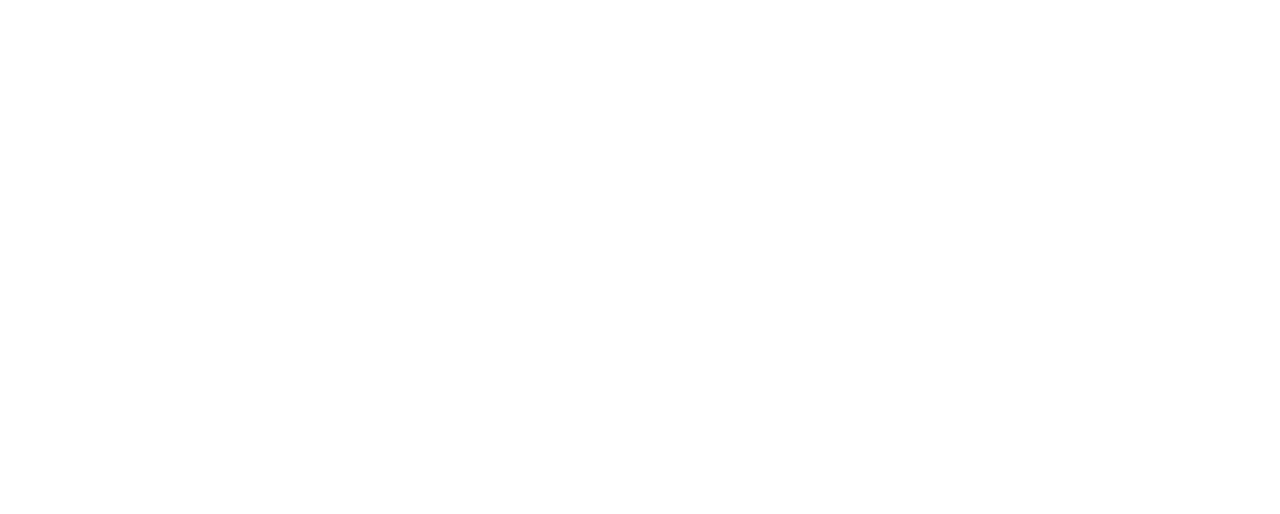
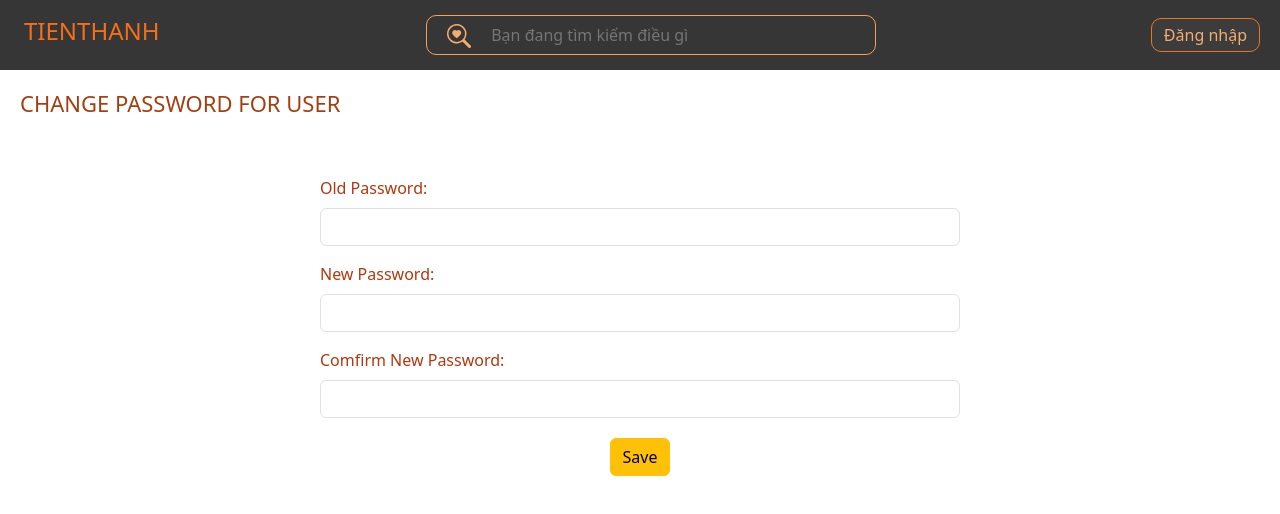
Before and after one commit to LeTienThanh1102/baitaprikki, a React (Create React App) app in the folder baithi/: page /changepass in a window 1280 px wide. Before the commit this address had no page. Shown: the top 514 px of the page. Built offline with nearby package versions, Linux system fonts and the light colour scheme.

Commit message:
update profile changpass

```diff
--- a/baithi/src/App.js
+++ b/baithi/src/App.js
@@ -10,6 +10,7 @@ import ManageUser from "./papes/admin/content/manageUser/ManageUser";
 import ManageQuiz from "./papes/admin/content/quizz/ManageQuiz";
 import ManageQuestion from "./papes/admin/content/question/ManageQuestion";
 import Profile from "./papes/profile/Profile";
+import ChangePass from "./papes/changePass/ChangePass";
 function App() {
   return (
     <div className="App">
@@ -20,6 +21,7 @@ function App() {
           <Route path="/resgister" element={<Register></Register>}></Route>
           <Route path="/about" element={<About></About>}></Route>
           <Route path="/profile" element={<Profile></Profile>}></Route>
+          <Route path="/changepass" element={<ChangePass></ChangePass>}></Route>
           <Route path="/admin" element={<Admin></Admin>}>
             <Route index element={<DashBoard />}></Route>
             <Route path="manager" element={<ManageUser />}></Route>
--- a/baithi/src/components/header/Header.js
+++ b/baithi/src/components/header/Header.js
@@ -61,11 +61,15 @@ function Header() {
                   <ul>
                     <li onClick={handleCloseMenu}>
                       <IoHomeOutline className="heeader-acc-icon" />
-                      <Link className="header-acc-link" to="/">Trang chủ</Link>
+                      <Link className="header-acc-link" to="/home">Trang chủ</Link>
                     </li>
                     <li onClick={handleCloseMenu}>
                       <IoSettingsOutline className="heeader-acc-icon"/>
                       <Link className="header-acc-link" to="/profile"> Xem trang cá nhân</Link>
+                    </li>
+                    <li onClick={handleCloseMenu}>
+                      <IoSettingsOutline className="heeader-acc-icon"/>
+                      <Link className="header-acc-link" to="/changepass"> Change Password</Link>
                     </li>
                     <li onClick={handleCloseMenu}>
                       <MdOutlineLogout className="heeader-acc-icon" />
--- a/baithi/src/components/header/Header.scss
+++ b/baithi/src/components/header/Header.scss
@@ -82,14 +82,6 @@
      animation: flider ease 0.5s;
   }
 }
-.header__account__edit::before{
-    content: "";
-        position: absolute;
-        width: 100%;
-        left: 0;
-        top: -2rem;
-        height: 4rem;
-}
 .header__account__body {
     ul{
     list-style: none;
@@ -97,7 +89,7 @@
 
     }
     li{
-    padding: 10px 0;
+    padding: 10px 12px;
     border-bottom: 1px solid #f3ae6d;
     }
 
@@ -109,7 +101,7 @@
 }
 .header-acc-link{
     text-transform: none;
-    font-size: 20px;
+    font-size: 18px;
     color: #e7771b;
     text-decoration: none;
     padding-top: 4px;
--- /dev/null
+++ b/baithi/src/papes/changePass/ChangePass.js
@@ -0,0 +1,71 @@
+import { useState } from 'react';
+import { changePassword } from '../../service/apiService';
+import Header from '../../components/header/Header';
+import './ChangePass.scss';
+import { ToastContainer, toast } from 'react-toastify';
+import 'react-toastify/dist/ReactToastify.css';
+function ChangePass() {
+    const [pass, setPass] = useState('');
+    const [newPass, setNewPass] = useState('');
+    const [rePass, setRePass] = useState('');
+    const hanndleChangePass = async () => {
+        if(newPass!==rePass){
+            toast.error("Mật khẩu mới không trùng khớp");
+            return;
+        }
+        let res = await changePassword(pass, newPass);
+        console.log(res);
+        if (res && res.EC === 0) {
+            toast.success("Change password Success !!!!");
+            setNewPass(''); setPass('');
+            setRePass('');
+        } else {
+            toast.error(res.EM);
+        }
+    };
+    return (
+        <>
+        <Header />
+        <ToastContainer />
+        <div className='change-title'>
+            <h2>Change Password For User</h2>
+        </div>
+        <div className="changePass">
+            <div className="col-md-6">
+                <label className="form-label">Old Password:</label>
+                <input
+                    type="password"
+                    className="form-control"
+                    value={pass}
+                    onChange={(e) => setPass(e.target.value)}
+                />
+            </div>
+            <div className="col-md-6 mt-3">
+                <label className="form-label">New Password:</label>
+                <input
+                    type="password"
+                    className="form-control"
+                    value={newPass}
+                    onChange={(e) => setNewPass(e.target.value)}
+                />
+            </div>
+            <div className="col-md-6 mt-3">
+                <label className="form-label">Comfirm New Password:</label>
+                <input
+                    type="password"
+                    className="form-control"
+                    value={rePass}
+                    onChange={(e) => setRePass(e.target.value)}
+                />
+            </div>
+            <div className="chang-pass">
+                <button className="btn btn-warning" onClick={() => hanndleChangePass()}>
+                    Save
+                </button>
+            </div>
+        </div>
+        </>
+    );
+}
+
+export default ChangePass;
--- /dev/null
+++ b/baithi/src/papes/changePass/ChangePass.scss
@@ -0,0 +1,21 @@
+.changePass{
+    margin-top: 60px;
+    display: flex;
+    flex-direction: column;
+    align-items: center;
+    justify-content: center;
+}
+.chang-pass{
+    margin-top: 20px;
+}
+.change-title{
+    margin-top: 90px;
+    padding-left: 20px;
+    color: rgb(165, 62, 14);
+    text-transform: uppercase;
+    h2{
+        font-size: 22px;
+
+    }
+
+}
--- a/baithi/src/papes/profile/Profile.scss
+++ b/baithi/src/papes/profile/Profile.scss
@@ -2,13 +2,15 @@
   position: relative;
   padding: 20px 50px;
   width: 100%;
+  height: 100vh;
+  padding-bottom: 100px;
   margin: 20px auto 0 auto;
   background-color: #2e2d2d;
 }
 .setting__container {
-    padding: 2rem;
+  padding: 12px;
   h1 {
-      font-size: 28px;
+    font-size: 32px;
     color: #d43d0f;
     margin-top: 40px;
     margin-bottom: 20px;
@@ -16,34 +18,38 @@
 }
 
 .setting__infor {
+  display: flex;
   h2 {
     font-size: 24px;
     padding-bottom: 1rem;
-      margin-bottom: 4rem;
+    margin-bottom: 2rem;
     color: #e2552a;
     border-bottom: 1px solid #aa1313;
+  }
 }
 
 .setting__infor__item {
   display: flex;
-      width: 100%;
+  flex-direction: column;
   margin-bottom: 20px;
   .setting__infor__item__input {
-        flex: 2 1;
     margin-right: 2rem;
+    padding: 0 12px;
     h3 {
       font-size: 18px;
+      color: #fff;
       margin-bottom: 1rem;
     }
 
     input {
-          width: 100%;
       border: none;
+      width: 700px;
       background-color: transparent !important;
-          border-bottom: 1px solid #5a0505;
-          color: #000 !important;
-          font-size: 1.5rem;
+      border-bottom: 1px solid #c7610d;
+      font-size: 16px;
+      color: #e0dddd;
       line-height: 2;
+      padding: 0 12px;
     }
 
     select {
@@ -51,13 +57,14 @@
       outline: unset;
       border: none;
       border-bottom: 1px solid #ccc;
-          color: #000;
+      color: #cec7c7;
       font-size: 2rem;
       text-transform: capitalize;
     }
 
     option {
-          color: #000;
+      color: #e2e2e2;
+    }
   }
 }
 
@@ -70,6 +77,7 @@
     text-transform: capitalize;
     background-color: transparent;
     border: 1px solid #ccc;
+    color: #fff;
     border-radius: 5px;
     &:hover {
       border: 1px solid #b92e2e;
@@ -92,5 +100,31 @@
     margin-right: 1.2rem;
   }
 }
+.profile-img {
+  width: 200px;
+  height: 200px;
+  border-radius: 50%;
+  object-fit: cover;
+}
+.lable-img {
+  background-color: #c7610d;
+  padding: 2px 12px;
+  margin-top: 6px;
+  border-radius: 5px;
+  color: #ccc;
+}
+.setting-avatar {
+  h3 {
+    color: #fff;
+    font-size: 20px;
+    margin-bottom: 20px;
   }
 }
+.setting-input{
+  display: flex;
+  padding-left: 50px;
+  margin-top: 40px;
+}
+.profile-title{
+  width: 100%;
+}
--- a/baithi/src/service/apiService.js
+++ b/baithi/src/service/apiService.js
@@ -90,8 +90,11 @@ const putUpdateProfile = (username, userImage) => {
     data.append('userImage', userImage);
     return axios.post('api/v1/profile', data);
 };
+const changePassword = (current_password, new_password) => {
+    return axios.post('api/v1/change-password', { current_password, new_password });
+};
 
 export {postRegister, postLogin,getDashBoard,putUpdateUser,getUserPaginate,getAllUser,DeleteUser,postCreatUser
     ,getAllDataQuizForAdmin,postCreateNewQuiz,putUpdateQuizz,deleteQuiz,getQuizwithQA,postUpsertQA,postAssignQuiz,
-    postCreateNewQuestionForQuiz,postCreateNewAnswerForQuestion,putUpdateProfile
+    postCreateNewQuestionForQuiz,postCreateNewAnswerForQuestion,putUpdateProfile,changePassword
 }
```
Also changed, not shown: baithi/src/papes/profile/Profile.js (+51 -44 lines). Lines whose indentation alone changed are shown as unchanged.
